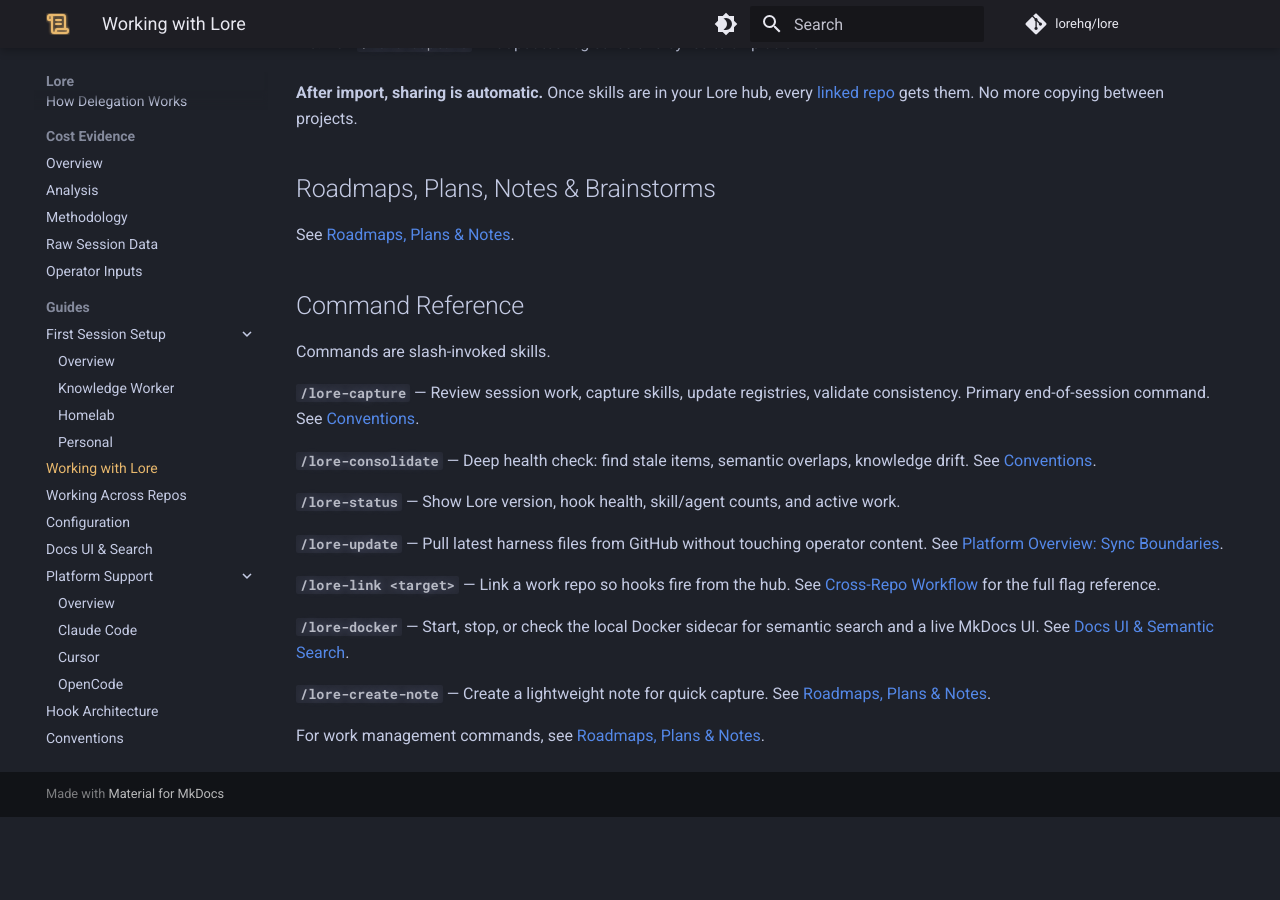
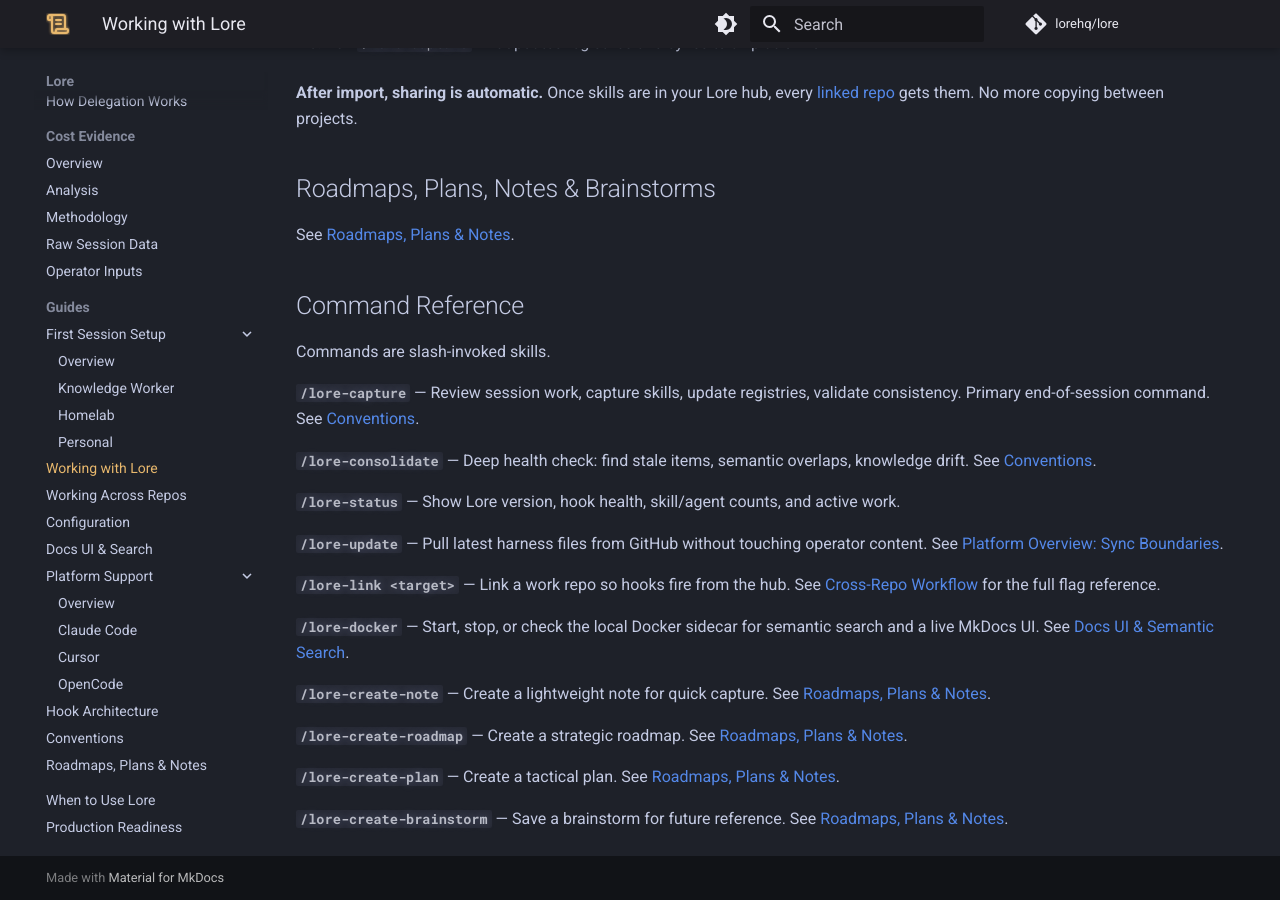
Before and after one commit to lorehq/lore-docs, an MkDocs documentation site: the page built from docs/guides/interaction.md, in a window 1280 px wide and 900 px high, scrolled down 1371 px. Built offline with MkDocs 1.6.1 and Material for MkDocs 9.7.7, drawn with Linux system fonts in a browser that asks for light colours; comment, search, counter and statistics services are not loaded; before the commit the page ends 2188 px from its top, so only the background shows below that.

Commit message:
Add missing create commands to interaction command reference
lore-create-roadmap, lore-create-plan, and lore-create-brainstorm
were absent from the command reference section.

Co-Authored-By: Claude Opus 4.6 <noreply@anthropic.com>

```diff
--- a/docs/guides/interaction.md
+++ b/docs/guides/interaction.md
@@ -69,4 +69,8 @@ Commands are slash-invoked skills.
 
 **`/lore-create-note`** — Create a lightweight note for quick capture. See [Roadmaps, Plans & Notes](roadmaps-and-plans.md#notes).
 
-For work management commands, see [Roadmaps, Plans & Notes](roadmaps-and-plans.md).
+**`/lore-create-roadmap`** — Create a strategic roadmap. See [Roadmaps, Plans & Notes](roadmaps-and-plans.md).
+
+**`/lore-create-plan`** — Create a tactical plan. See [Roadmaps, Plans & Notes](roadmaps-and-plans.md).
+
+**`/lore-create-brainstorm`** — Save a brainstorm for future reference. See [Roadmaps, Plans & Notes](roadmaps-and-plans.md).
```
